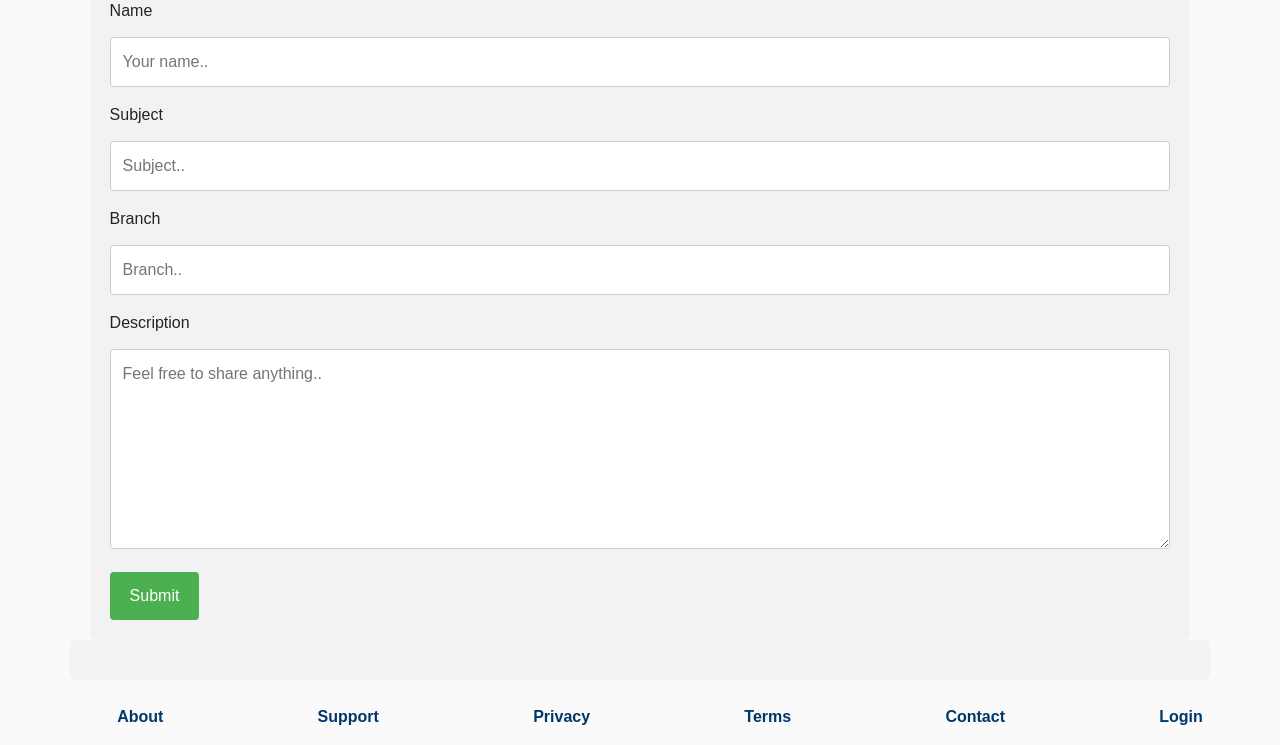
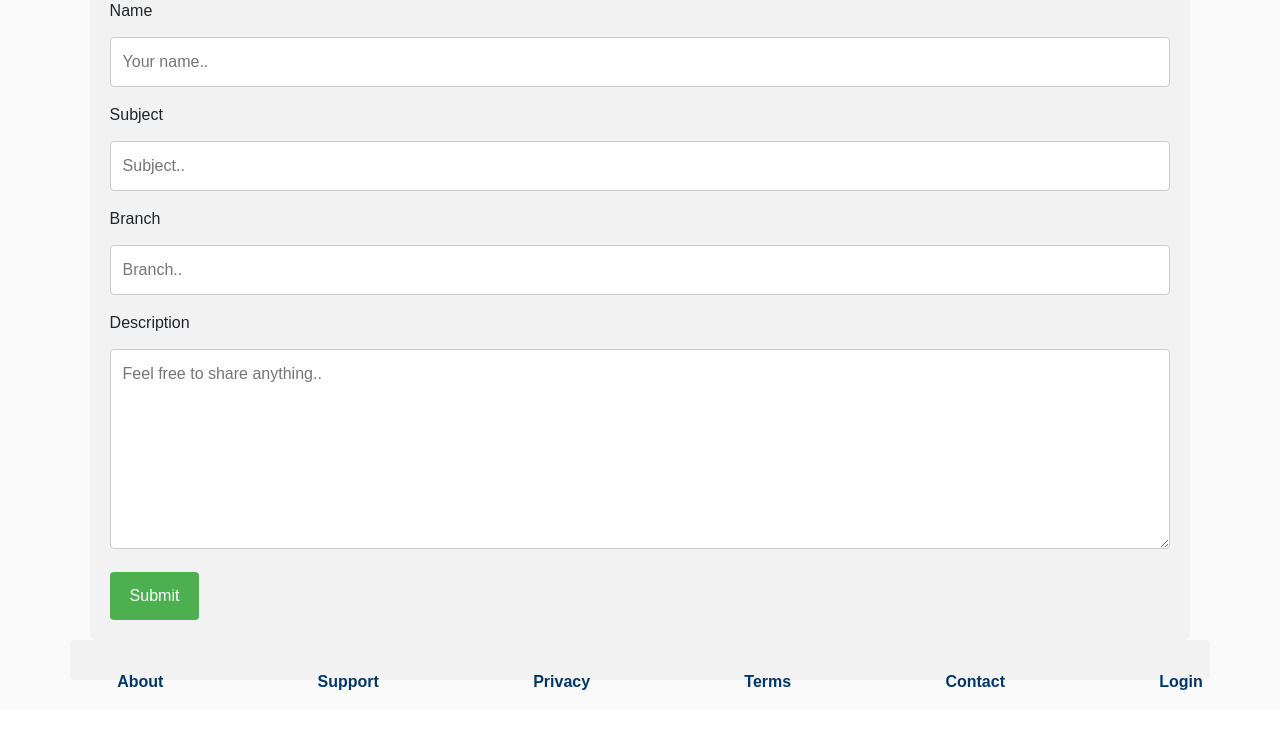
Before and after one commit to abhishek2x/VITBOOK, a Django app: page /social/contact/ in a window 1280 px wide. Shown: the part 160-905 px from the top of the page. After the commit the page ends 850 px from the top, so only its background shows below. Run offline with Django 3.2, Linux system fonts and the light colour scheme; some libraries are stand-ins or nearby versions.

Commit message:
Update base.css

```diff
--- a/static/css/base.css
+++ b/static/css/base.css
@@ -2,7 +2,16 @@ html, body{
   overflow-x: hidden;
   width: 100%;
 }
+body {
+  position: relative;
+  height: 100vh;
 
+}
+body::after {
+  content: '';
+  display: block;
+  height: 30px;
+}
 .forbg{
 margin-left: 7%;
 margin-right: 7%;
@@ -340,7 +349,11 @@ div.inn{
   margin-top: 25px;
   margin-bottom: 10px;
   flex-wrap: nowrap;
-
+  clear: both;
+  position: absolute;
+  bottom: 0;
+  width: 100%;
+  height: 30px;
 }
 
 ul.footer-ul {
@@ -353,6 +366,9 @@ ul.footer-ul {
   color: #00376b;
   color: rgba(0,55,107,1);
   text-decoration: none;
+}
+ul.footer-ul li {
+  cursor: pointer;
 }
 
 @media(max-width: 500px){
```
